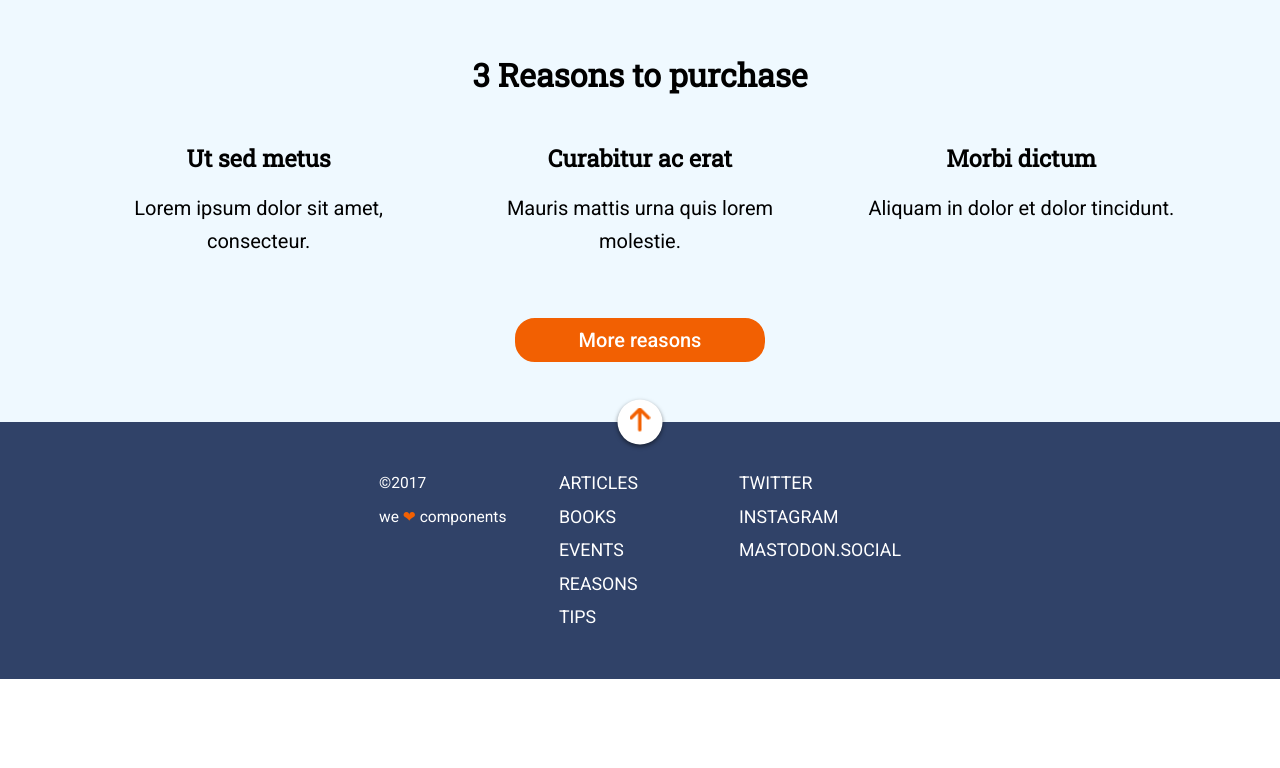
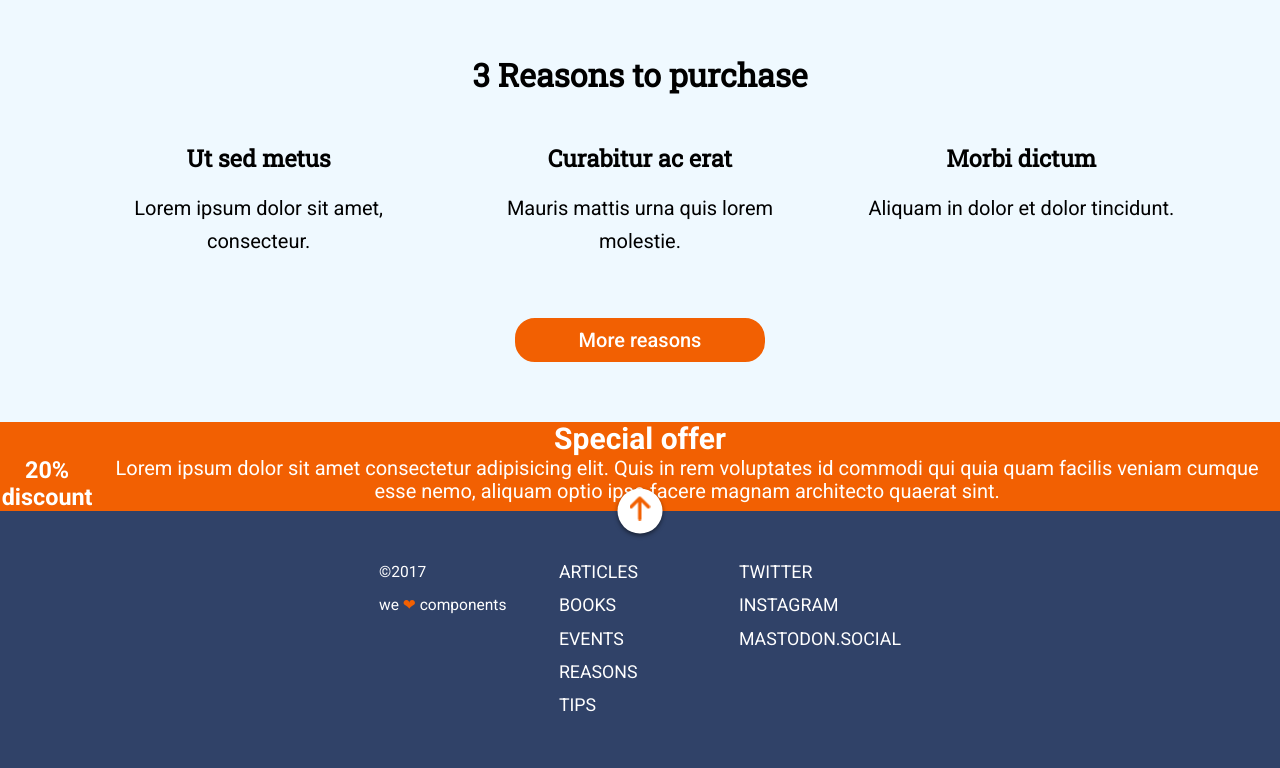
Before and after one commit to martacruces/evaluacion-final-modulo-1-martacruces, a website: page _src/templates/index.html in a window 1280 px wide. Shown: the part 1139-1907 px from the top of the page. Before the commit the page ends 1818 px from the top, so only its background shows below. Drawn offline with nearby package versions, Linux system fonts and the light colour scheme; files that its build step writes are made by us from their sources; files whose address does not match are found by name.

Commit message:
Special offer adding

```diff
--- a/_src/assets/scss/template/_base.scss
+++ b/_src/assets/scss/template/_base.scss
@@ -142,6 +142,10 @@ html {
     background-color: $color-background-footer;
 }
 
+.special-offer {
+    display: none;
+}
+
 .footer {
     padding: $section-padding;
     padding-top: 60px;
--- a/_src/assets/scss/template/_responsive.scss
+++ b/_src/assets/scss/template/_responsive.scss
@@ -67,6 +67,23 @@
         padding-right: 43px;
     }
 
+    .special-offer {
+        display: block;
+        width: 100vw;
+        background-color: $color-button;
+        color: $color-primary;
+        text-align: center;
+    }
+
+    .flex-container {
+        display: flex;
+        justify-content: space-between;
+    }
+
+    .special-offer_subtitle {
+        flex-basis: 100%;
+    }
+
     .footer {
         text-align: left;
         flex-direction: row;
--- a/_src/templates/index.html
+++ b/_src/templates/index.html
@@ -46,6 +46,13 @@
           <button class="section-window__button-go section-window__button-go--filled">More reasons</button>
         </div>
       </section>
+      <section class="special-offer">
+        <h2>Special offer</h2>
+        <div class="flex-container">
+          <h3 class="special-offer__subtitle">20% discount</h3>
+          <p class="special-offer__text">Lorem ipsum dolor sit amet consectetur adipisicing elit. Quis in rem voluptates id commodi qui quia quam facilis veniam cumque esse nemo, aliquam optio ipsa facere magnam architecto quaerat sint.</p>
+        </div>
+      </section>
     </main>
     <footer class="footer-wrapper">
       <div class="footer">
```
